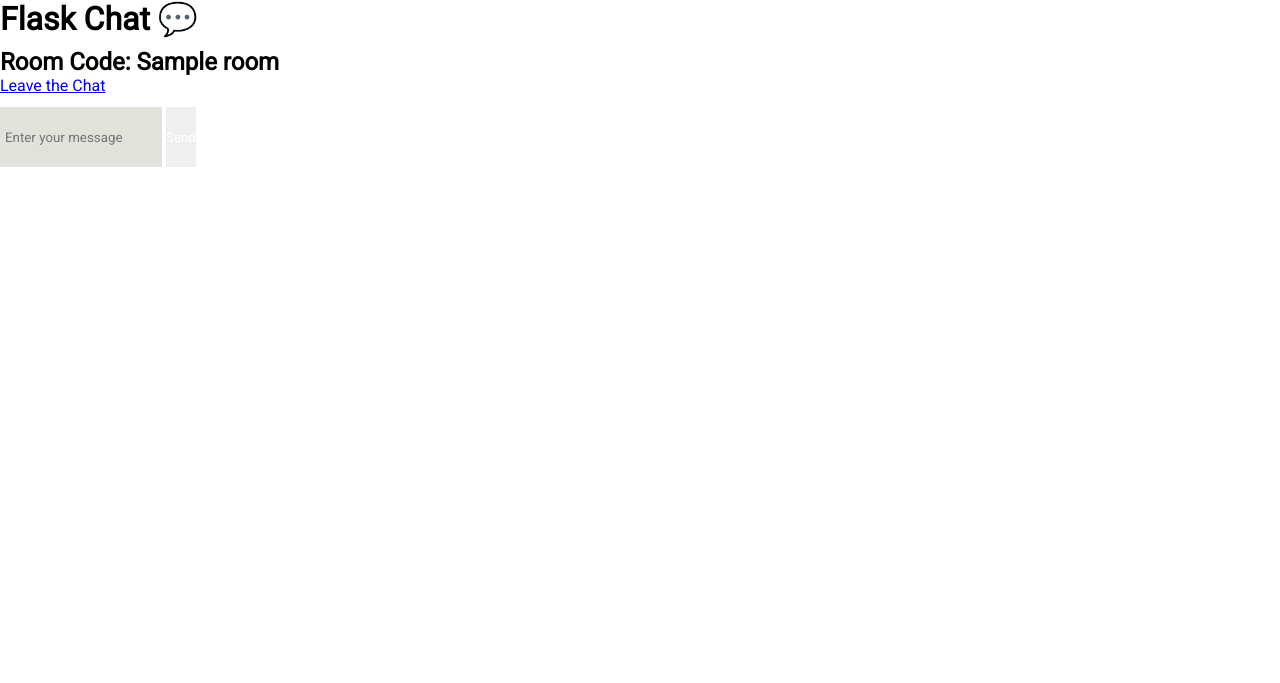
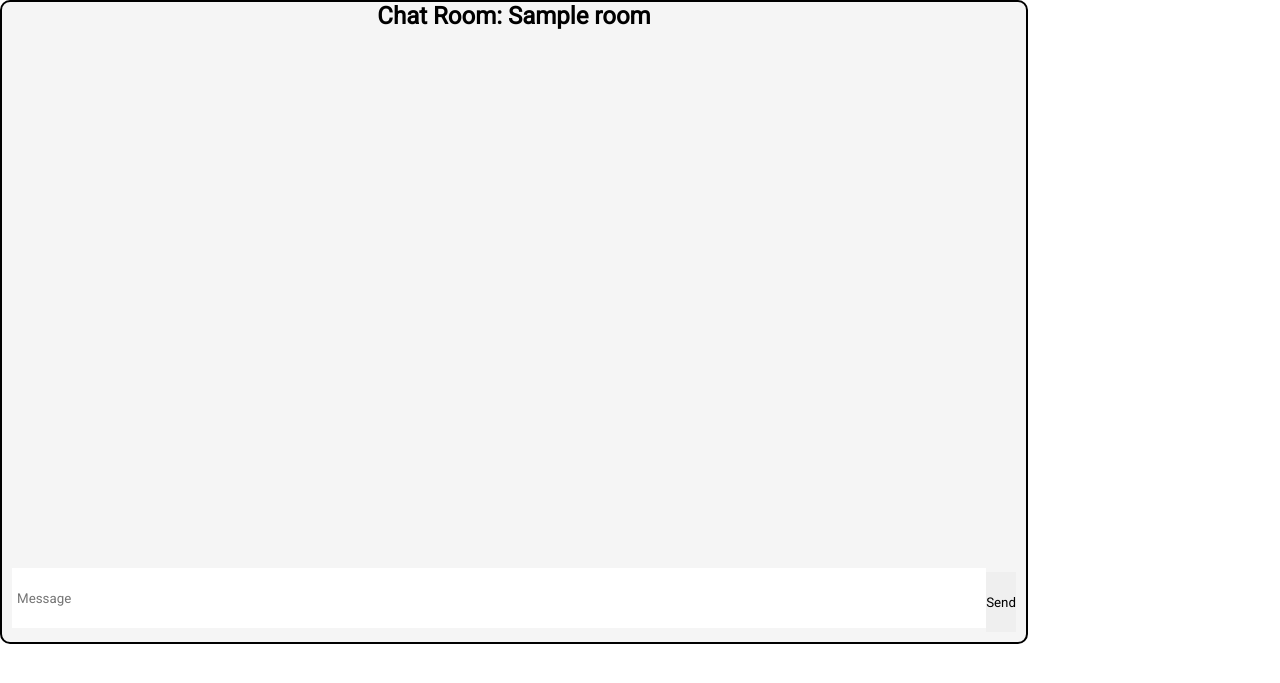
Before and after one commit to gabrielbarrosg/real-time-chat, a Flask app: template templates/chat_room.html in a window 1280 px wide. Shown: the top 683 px of the page. Run offline with Flask 3, Linux system fonts and the light colour scheme; the template is opened without the code that fills it: most values are stand-ins (such as "Sample title", 1, 10 or a date in 2020); some libraries are stand-ins or nearby versions.

Commit message:
sending messages

```diff
--- a/main.py
+++ b/main.py
@@ -7,6 +7,7 @@ app = Flask(__name__)
 app.config["SECRET_KEY"] = "123456"
 socketio = SocketIO(app)
 
+#quando o server é reiniciado as mensagens são perdidas, pois estão armazenadas na RAM
 rooms = {}
 
 def gen_code(length):
@@ -48,5 +49,42 @@ def room():
     messages = rooms[room]['messages']
     return render_template("chat_room.html", room=room, name=name, messages=messages)
 
+@socketio.on("message")
+def message(data):
+    room = session.get("room")
+    if room not in rooms:
+        return
+    content = {
+        "name": session.get("name"),
+        "message": data["data"]
+    }
+    #envia a mensgaem para todas as pessoas da sala
+    send(content, to=room)
+    rooms[room]["messages"].append(content)
+    print(f"{session.get('name')} said: {data['data']}")
+
+@socketio.on("connect")
+def connect(auth):
+    room = session.get('room')
+    name = session.get('name')
+    join_room(room)
+    send({"name": name, "message": "has entered the room"}, to=room)
+    rooms[room]["members"] += 1
+    print(f"{name} joined room {room}")
+
+@socketio.on("disconnect")
+def disconnect():
+    room = session.get('room')
+    name = session.get('name')
+    leave_room(room)
+
+    if room in rooms:
+        rooms[room]["members"] -= 1
+        if rooms[room]["members"] <= 0:
+            del rooms[room]
+
+    send({"name": name, "message": "has left the room"}, to=room)
+    print(f"{name} has left room {room}")
+
 if __name__ == "__main__":
     socketio.run(app, debug=True)
--- a/static/css/style.css
+++ b/static/css/style.css
@@ -32,14 +32,12 @@ input{
   padding: 5px;
   margin-top: 8px;
   height: 50px;
-  background-color: #E0E2DB;
   border: none;
 }
 button{
   margin-top: 12px;
   height: 60px;
   border: none;
-  color: white;
 
 }
 #join{
@@ -59,3 +57,36 @@ button{
   background-color: #e16834;
   cursor: pointer;
 }
+
+.message-box{
+  border-color: black;
+  border-width: 2px;
+  border-style: solid;
+  border-radius: 10px;
+  background-color: whitesmoke;
+  height: 80vh;
+  display: flex;
+  flex-direction: column;
+  width: 80vw;
+  align-items: stretch;
+}
+
+.messages{
+  overflow-y: scroll;
+  flex: 1;
+  width: 100%;
+}
+
+.inputs {
+  padding: 10px;
+  display: flex;
+
+}
+
+h2 {
+  text-align: center;
+}
+
+#message{
+  flex: 1;
+}
--- a/templates/chat_room.html
+++ b/templates/chat_room.html
@@ -1,48 +1,43 @@
-{% extends 'base.html' %} {% block content %}
-<div id="room-container">
-  <h1 id="home-header">Flask Chat 💬</h1>
-  <div id="room-subsection">
-    <h2 id="room-code-display">Room Code: <span>{{room}}</span></h2>
-    <a href="/" id="leave-chat-btn">Leave the Chat</a>
+{% extends 'base.html' %}
+{% block content %}
+<div class="message-box">
+  <h2>Chat Room: {{room}}</h2>
+  <div class="messages" id="messages"></div>
+  <div class="inputs">
+    <input type="text" rows="3" placeholder="Message" name="message" id="message">
+    <button type="button" name="send" id="send-btn" onClick="sendMessage()">Send</button>
+
+
   </div>
-  <div id="chat-room-widget">
-    <div id="msgs-container">
-      <ul id="messages"></ul>
+</div>
+
+<script type="text/javascript">
+  var socketio = io();
+  const messages = document.getElementById("messages")
+  const createMessage = (name, msg) => {
+    const content = `
+    <div class="text">
+      <span>
+        <strong>${name}</strong>: ${msg}
+      </span>
+      <span class="muted">
+        ${new Date().toLocaleString()}
+      </span>
     </div>
-    <div id="message-box">
-      <input type="text" placeholder="Enter your message" id="message-input" name="message" />
-      <button type="submit" id="send-btn" onclick="sendMessage()">Send</button>
-    </div>
-  </div>
-  <script type="text/javascript">
-    var socketio = io();
-    socketio.on("message", function (message) { createChatItem(message.message, message.sender) });
-    function createChatItem(message, sender) {
-      var messages = document.getElementById("messages");
-      if (sender === "") {
-        content = `<p class="member-activity">${message}</p>`;
-      } else {
-        var senderIsUser = "{{user}}" === sender;
-        var content = `
-          <li class="message-item ${senderIsUser ? "self-message-item" : "peer-message-item"}">
-              <p>${message}</p>
-              <small class="${senderIsUser ? "muted-text" : "muted-text-white"}">${new Date().toLocaleString()}</small>
-          </li>
-      `;}
-      messages.innerHTML += content;
-    }
-    function sendMessage() {
-      var msgInput = document.getElementById("message-input");
-      if (msgInput.value === "") return;
-      var msg = msgInput.value;
-      socketio.emit("message", { message: msg });
-      msgInput.value = "";
-    }
-  </script>
-  {% for message in messages %}
-  <script type="text/javascript">
-    createChatItem("{{message.message}}", "{{message.sender}}");
-  </script>
-  {% endfor %}
-</div>
+    `;
+    messages.innerHTML += content;
+  };
+
+  socketio.on("message", (data)=>{
+    createMessage(data.name, data.message);
+  })
+
+  /*envia a mensaggem pro servidor, e o servidor envia para os outros usuários*/
+  const sendMessage = () => {
+    const message = document.getElementById("message");
+    if (message.value == "") return;
+    socketio.emit("message", { data: message.value });
+    message.value = "";
+  };
+</script>
 {% endblock %}
```
